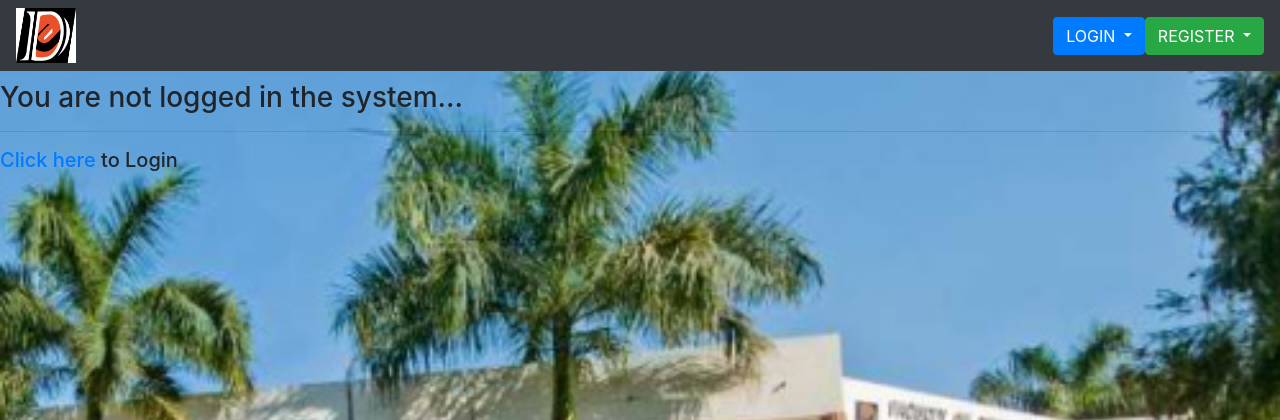
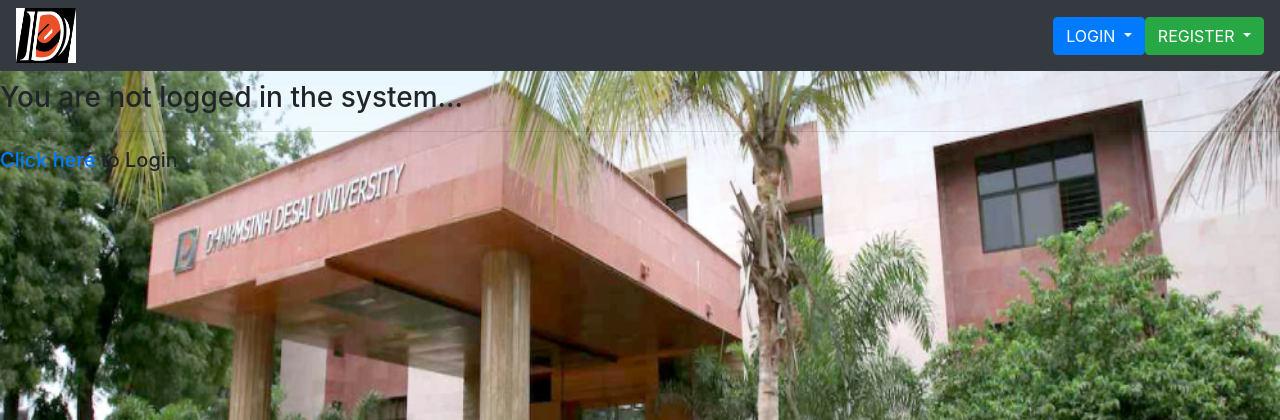
Before and after one commit to Dev1561/Generalized-System-for-Project-and-Guide-Allocation, a Django app: page /create_project_assignment in a window 1280 px wide. Shown: the top 420 px of the page. Run offline with Django 3.2, Linux system fonts and the light colour scheme; some libraries are stand-ins or nearby versions.

Commit message:
minor changes

```diff
--- a/SDPproject/EventGeneration/templates/new_base.html
+++ b/SDPproject/EventGeneration/templates/new_base.html
@@ -10,7 +10,7 @@
         <title> SDP PROJECT </title>
     </head>
 
-    <body style="background-image: url('../../static/8.jpg'); background-repeat:no-repeat; background-size:cover;">
+    <body style="background-image: url('../../static/campus-img1.jpg'); background-repeat:no-repeat; background-size:1500px 725px; background-position:center top; background-attachment:fixed;">
         <nav class="navbar navbar-expand-lg navbar-dark bg-dark py-md-2">
             <!-- {% if user.is_superuser %}
             <a class="navbar-brand" href="#">Admin Panel</a>
--- a/SDPproject/ProjectAllocation/views.py
+++ b/SDPproject/ProjectAllocation/views.py
@@ -302,7 +302,6 @@
                 project.guide = guide
                 project.owner = user
                 project.save()
-
                 return redirect("/my_assignments")
     else:
         return render(request, 'add_project.html')
```
Also changed, not shown: SDPproject/static/campus-img1.jpg (added).
